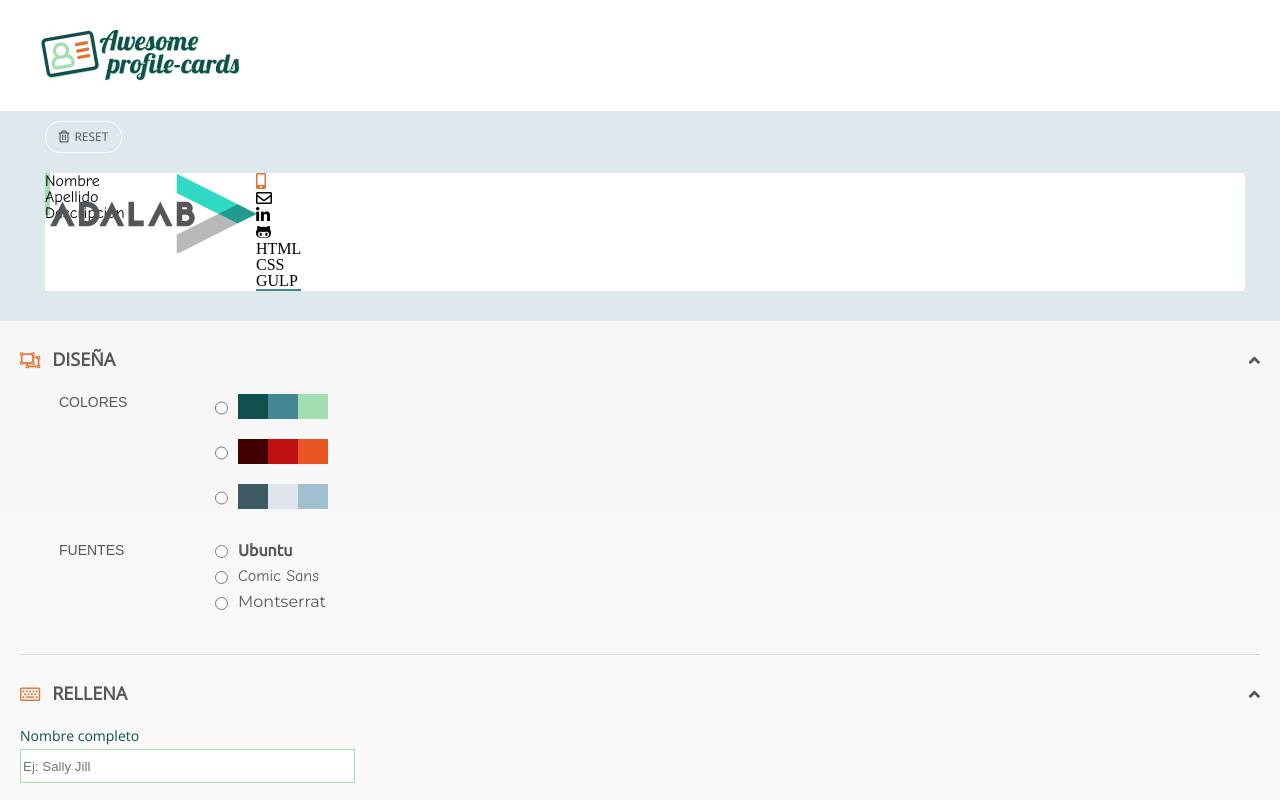
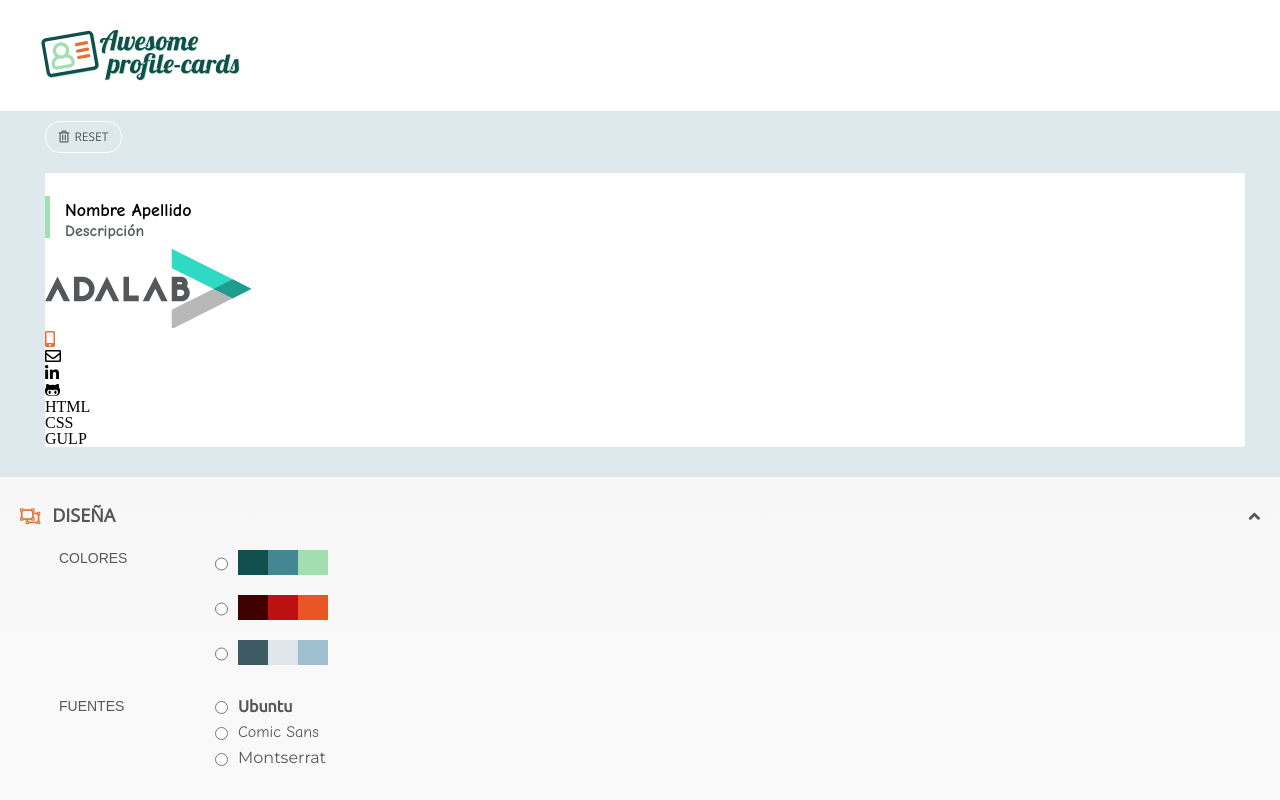
Before and after one commit to Adalab/dorcas-s2-titanium, a website: page card.html in a window 1280 px wide. Shown: the top 800 px of the page. Drawn offline with nearby package versions, Linux system fonts and the light colour scheme; files that its build step writes are made by us from their sources.

Commit message:
Fix: visor.scss

```diff
--- a/scss/components/_visor.scss
+++ b/scss/components/_visor.scss
@@ -18,7 +18,6 @@
   margin-left: 10px;
   font-size: $x_small;
   line-height: 1.67px;
-
 }
 .reset__text{
   font-family: $main;
@@ -27,51 +26,57 @@
   text-align: center;
   display: inline-block;
   margin-right: 10px;
-
-
 }
 .card {
   width: 100%;
   background-color: $white;
   border-radius: 2px;
+  display: block;
+  flex-direction: row;
+}
+.card__head {
+  width: 100%;
+  padding-top: 23px;
+  padding-bottom: 10px;
   display: flex;
   flex-direction: row;
 }
-.card__head {
+.card__head--border {
+  border-left: 5px solid $hospital-green;
+  height: 42px;
 }
-.card__head--border {
-  width: 5px;
-  height: 42px;
-  background-color: $hospital-green;
-  margin: 0px;
+.card__head--container {
+  margin-left: 15px;
+  margin-top: 5px;
 }
 .card__name {
 font-family: $option2;
-
-
+font-size: $x_large;
+font-weight: $bold;
+line-height: 1.11;
 }
 .card__job {
-
+  font-family: $option2;
+  font-size: $large;
+  line-height: 1.25;
+  color: $gunmetal;
 }
-.card__box {
-  height: 200px;
-
+.card__pic {
+  width: 100%;
+  display: block;
+}
+.card__pic--pic {
+//  poner auqi lo de card__pic
 }
 .card__foot{
-border-bottom: 2px solid $dirty-blue;
 }
 .card__foot--social{
-
 }
 .card__foot--icon{
-
 }
 .card__foot--skills{
-
 }
 .card__foot--box{
-
 }
 .card__foot--text{
-
 }
```
